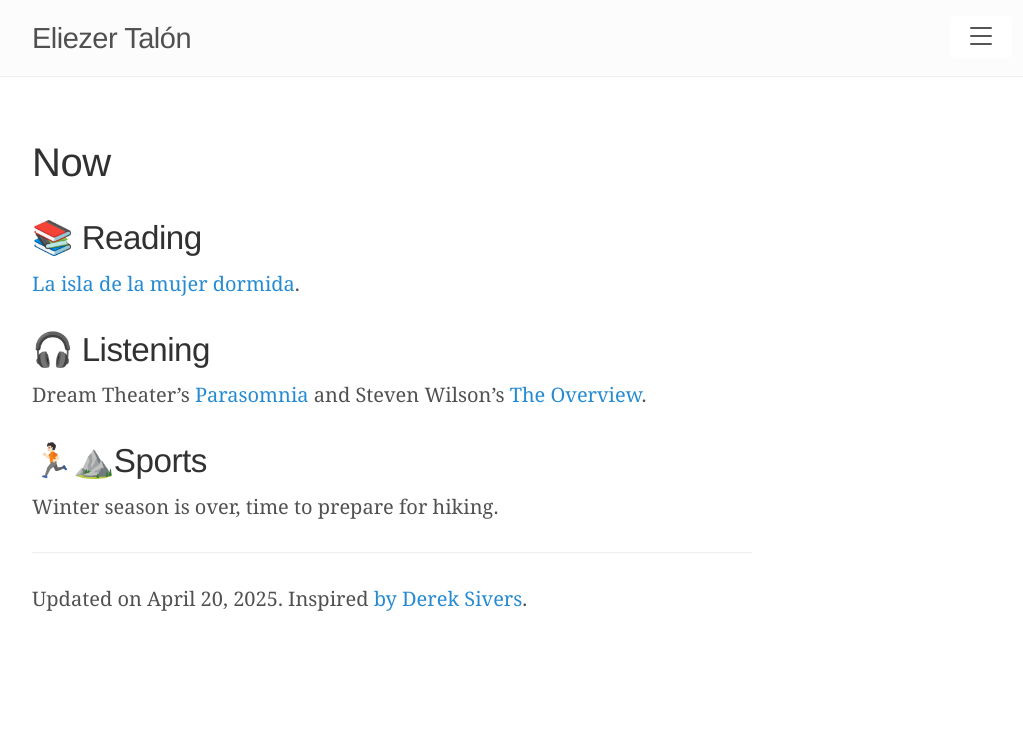
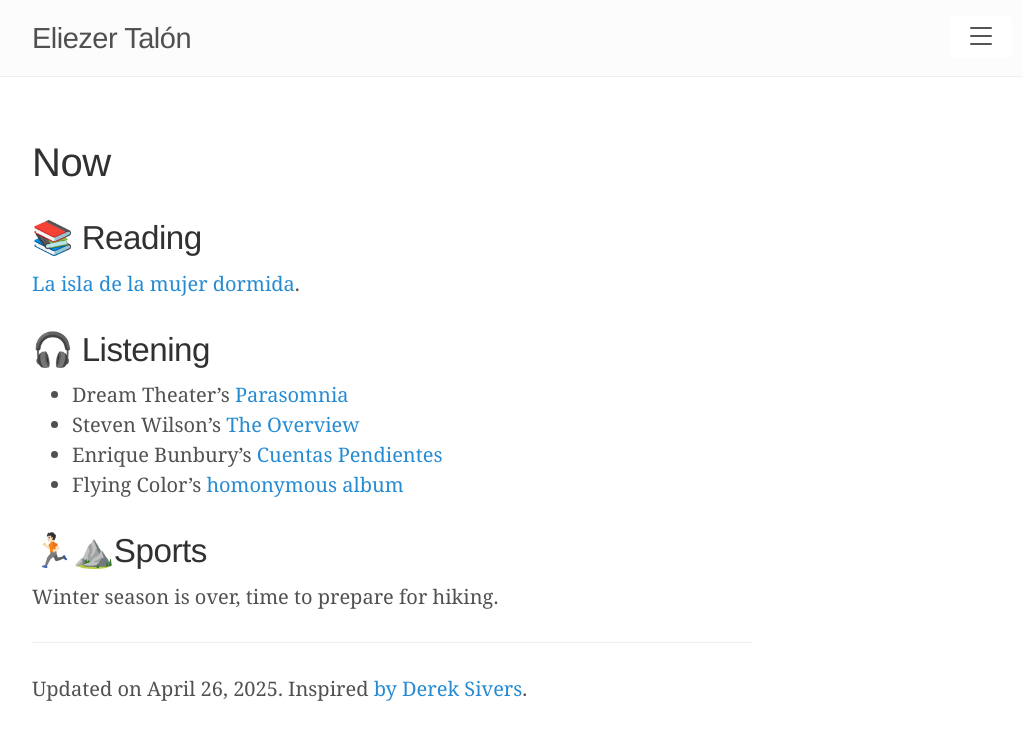
Before and after one commit to elitalon/elitalon.github.io, a Jekyll site: the page built from now.md, in a window 1280 px wide. Shown: the top 740 px of the page, without its empty margins (248-1271 px from the left). Built offline with Jekyll 4.4.1, drawn with Linux system fonts in a browser that asks for light colours.

Commit message:
Update "Now"

```diff
--- a/now.md
+++ b/now.md
@@ -1,14 +1,17 @@
 ---
 layout: page
 title: Now
-date: 2025-04-20
+date: 2025-04-26
 ---
 
 ## 📚 Reading
 [La isla de la mujer dormida](https://www.perezreverte.com/libro/771/la-isla-de-la-mujer-dormida/).
 
 ## 🎧 Listening
-Dream Theater's [Parasomnia](https://en.wikipedia.org/wiki/Parasomnia_(album)) and Steven Wilson's [The Overview](https://en.wikipedia.org/wiki/The_Overview_(album)).
+- Dream Theater's [Parasomnia](https://en.wikipedia.org/wiki/Parasomnia_(album))
+- Steven Wilson's [The Overview](https://en.wikipedia.org/wiki/The_Overview_(album))
+- Enrique Bunbury's [Cuentas Pendientes](https://es.wikipedia.org/wiki/Cuentas_pendientes)
+- Flying Color's [homonymous album](https://en.wikipedia.org/wiki/Flying_Colors_(Flying_Colors_album))
 
 ## 🏃🏻⛰️Sports
 Winter season is over, time to prepare for hiking.
```
